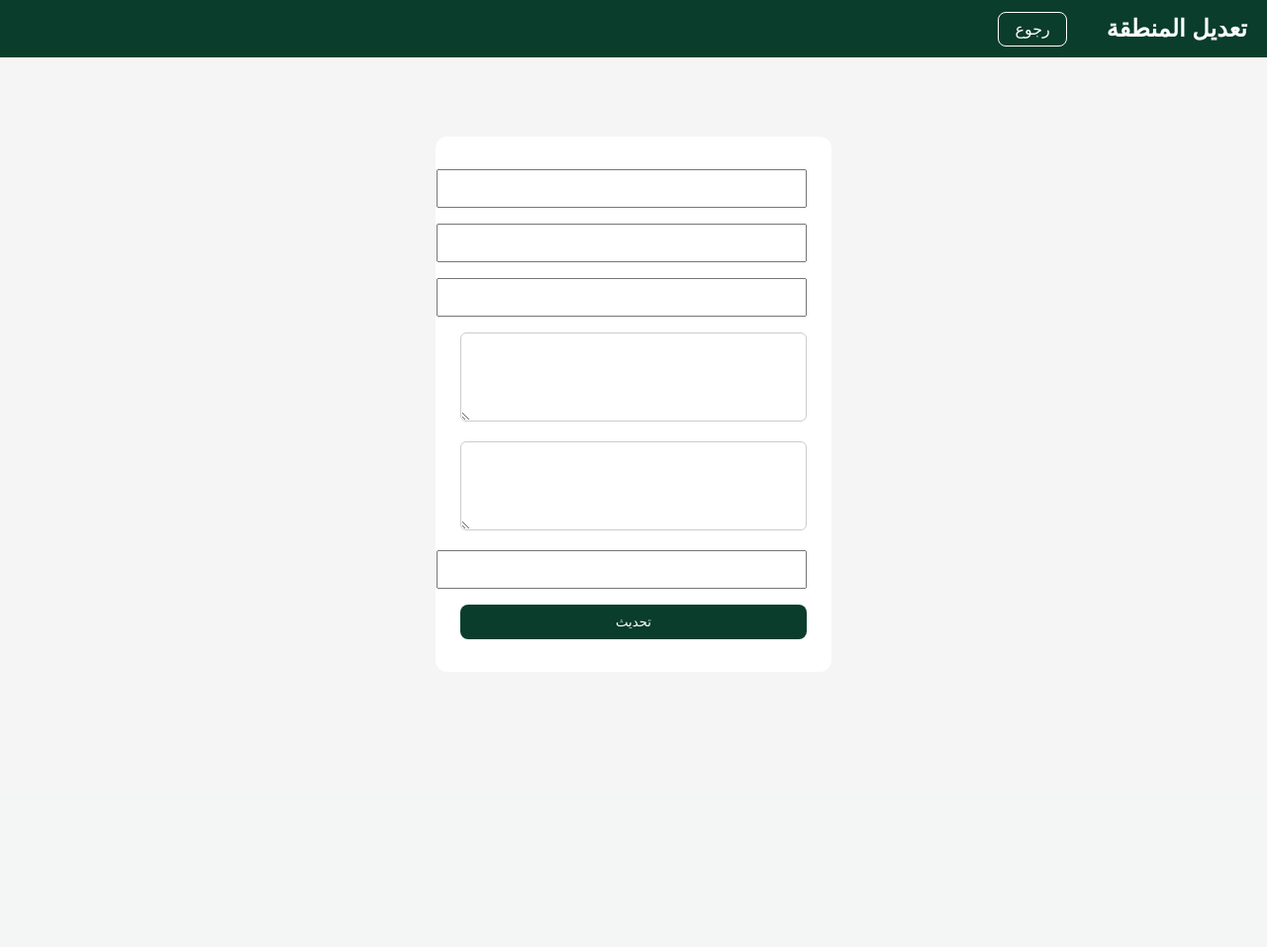
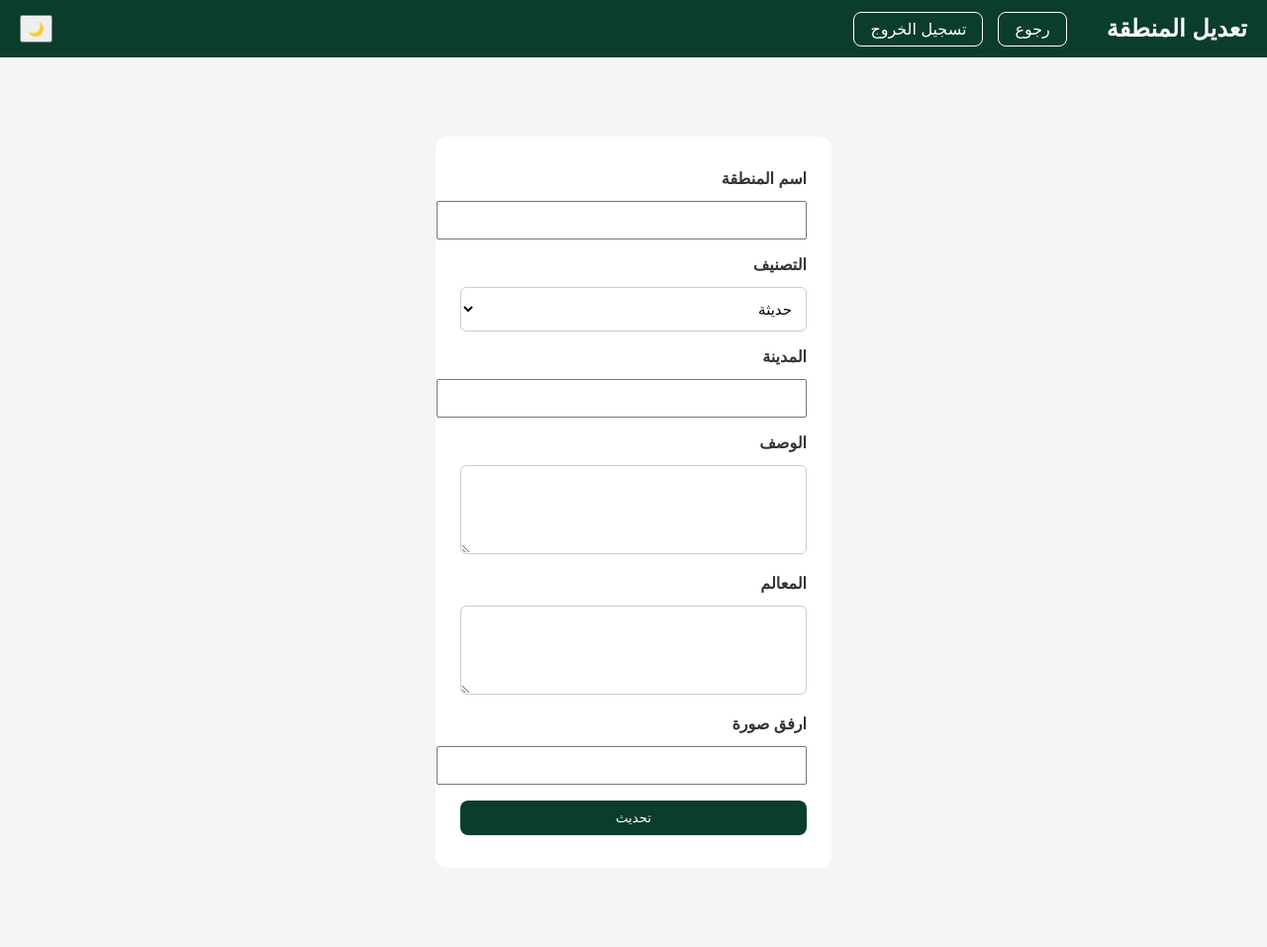
Before and after one commit to SarahAlshddi/discover-saudi, a PHP site: page /admin/edit.php?id=1 in a window 1280 px wide. Shown: the whole page at 99% size. Before the commit the page ends 646 px from the top, so only its background shows below. Run offline with PHP 8.4, Linux system fonts and the light colour scheme; the visitor is signed in with stand-in values (Sample User, id 1); data that the repository does not hold is empty.

Commit message:
Update edit.php

```diff
--- a/admin/edit.php
+++ b/admin/edit.php
@@ -41,29 +41,50 @@ if ($_SERVER["REQUEST_METHOD"] == "POST") {
 <head>
     <meta charset="UTF-8">
     <title>تعديل</title>
-    <link rel="stylesheet" href="../css/style.css">
+<link rel="stylesheet" href="../css/style.css">
+
 </head>
-<body>
+<body id="body">
 
 <nav class="navbar">
     <h2>تعديل المنطقة</h2>
-    <ul>
+      <ul>
         <li><a href="dashboard.php">رجوع</a></li>
+        <li><a href="logout.php">تسجيل الخروج</a></li>
     </ul>
+
+    <button type="button" onclick="toggleMode()" style="margin-right: auto;">🌙</button>
 </nav>
 
 <section class="login-box">
     <form method="POST">
 
+        <label class="form-label">اسم المنطقة</label>
+
         <input type="text" name="name" value="<?php echo $region['name']; ?>" required>
 
-        <input type="text" name="category" value="<?php echo $region['category']; ?>" required>
 
-        <input type="text" name="city" value="<?php echo $region['city']; ?>" required>
+        <label for="category">التصنيف</label>
+
+        <select name="category" required>
+            <option value="حديثة" <?php if ($region['category'] == 'حديثة') echo 'selected'; ?>>حديثة</option>
+            <option value="ساحلية" <?php if ($region['category'] == 'ساحلية') echo 'selected'; ?>>ساحلية</option>
+            <option value="تاريخية" <?php if ($region['category'] == 'تاريخية') echo 'selected'; ?>>تاريخية</option>
+        </select>
+
+        <label class="form-label">المدينة</label>
+
+        <input id="city" type="text" name="city" value="<?php echo $region['city']; ?>" required>
+
+        <label class="form-label">الوصف</label>
 
         <textarea name="description"><?php echo $region['description']; ?></textarea>
 
+        <label class="form-label">المعالم</label>
+
         <textarea name="landmarks"><?php echo $region['landmarks']; ?></textarea>
+
+        <label class="form-label">ارفق صورة</label>
 
         <input type="text" name="image" value="<?php echo $region['image']; ?>">
 
@@ -72,5 +93,6 @@ if ($_SERVER["REQUEST_METHOD"] == "POST") {
     </form>
 </section>
 
+<script src="../js/script.js"></script>
 </body>
 </html>
```
